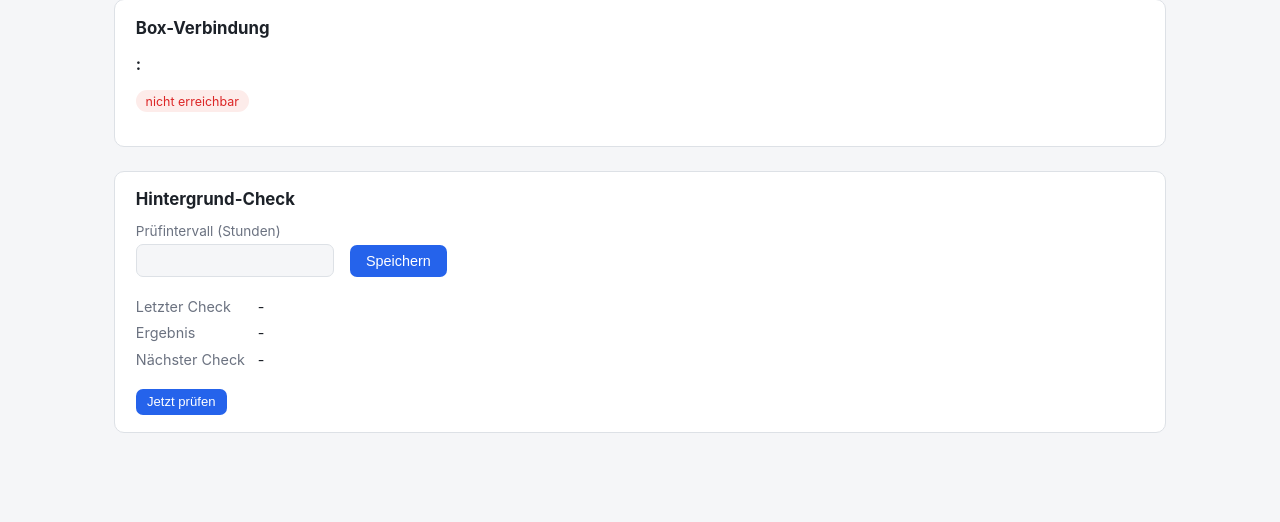
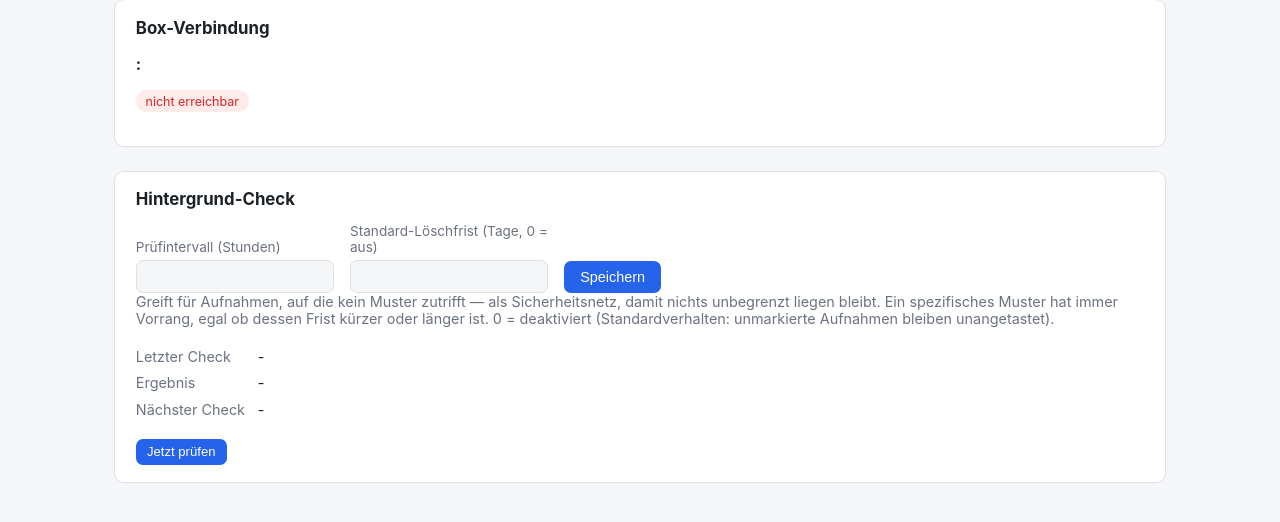
Before and after one commit to Sagestum/recording-manager, a FastAPI app: template app/templates/settings.html in a window 1280 px wide. Shown: the part 130-652 px from the top of the page. Run offline with FastAPI, Linux system fonts and the light colour scheme; the template is opened without the code that fills it, so the values that code supplies are empty; parts of the project's set-up code (start-up, migrations or seed data) failed here and were passed over.

Commit message:
Add global default retention rule as fallback for unmatched recordings

```diff
--- a/app/db.py
+++ b/app/db.py
@@ -34,6 +34,7 @@ CREATE TABLE IF NOT EXISTS deletion_log (
 
 _DEFAULT_SETTINGS = {
     "check_interval_hours": str(DEFAULT_CHECK_INTERVAL_HOURS),
+    "default_retention_days": "0",
     "last_check_at": "",
     "last_check_summary": "",
 }
--- a/app/main.py
+++ b/app/main.py
@@ -78,10 +78,8 @@ def recordings_page(request: Request, auth=Depends(require_auth)):
     rows = []
     for m in movies:
         eventname = m.get("eventname") or ""
-        match = scheduler.find_matching_pattern(eventname, patterns)
-        expiry = None
-        if match:
-            expiry = (m.get("recordingtime") or 0) + match["days"] * 86400
+        pattern_label, days = scheduler.resolve_rule(eventname, patterns)
+        expiry = (m.get("recordingtime") or 0) + days * 86400 if days else None
         rows.append(
             {
                 "eventname": eventname,
@@ -90,8 +88,8 @@ def recordings_page(request: Request, auth=Depends(require_auth)):
                 "filesize_readable": m.get("filesize_readable", ""),
                 "length": m.get("length", ""),
                 "serviceref": m.get("serviceref") or m.get("fullname"),
-                "pattern": match["pattern"] if match else None,
-                "days": match["days"] if match else None,
+                "pattern": pattern_label,
+                "days": days,
                 "expiry": expiry,
                 "expired": bool(expiry and now >= expiry),
             }
@@ -215,6 +213,7 @@ def settings_page(request: Request, auth=Depends(require_auth)):
         {
             "request": request,
             "interval": db.get_setting("check_interval_hours", "6"),
+            "default_retention_days": db.get_setting("default_retention_days", "0"),
             "last_check_at": db.get_setting("last_check_at", ""),
             "last_check_summary": db.get_setting("last_check_summary", ""),
             "next_run": scheduler.next_run_time(),
@@ -228,8 +227,13 @@ def settings_page(request: Request, auth=Depends(require_auth)):
 
 
 @app.post("/settings")
-def update_settings(interval_hours: int = Form(...), auth=Depends(require_auth)):
+def update_settings(
+    interval_hours: int = Form(...),
+    default_retention_days: int = Form(0),
+    auth=Depends(require_auth),
+):
     db.set_setting("check_interval_hours", max(1, interval_hours))
+    db.set_setting("default_retention_days", max(0, default_retention_days))
     scheduler.reschedule()
     return RedirectResponse(url="/settings", status_code=303)
 
--- a/app/scheduler.py
+++ b/app/scheduler.py
@@ -33,6 +33,32 @@ def find_matching_pattern(eventname, patterns):
     return None
 
 
+DEFAULT_RULE_LABEL = "Alle Aufnahmen (Standardregel)"
+
+
+def get_default_retention_days():
+    try:
+        value = int(db.get_setting("default_retention_days", "0") or "0")
+    except (TypeError, ValueError):
+        return None
+    return value if value > 0 else None
+
+
+def resolve_rule(eventname, patterns):
+    """Ermittelt Muster-Name und Tage fuer eine Aufnahme.
+
+    Ein spezifisches Muster hat immer Vorrang vor der globalen Standardregel,
+    unabhaengig davon, ob dessen Frist kuerzer oder laenger ist.
+    """
+    match = find_matching_pattern(eventname, patterns)
+    if match:
+        return match["pattern"], match["days"]
+    default_days = get_default_retention_days()
+    if default_days:
+        return DEFAULT_RULE_LABEL, default_days
+    return None, None
+
+
 def run_check():
     """Aufnahmen laden, abgelaufene (nach Muster-Regel) loeschen."""
     log.info("Starte Aufraeum-Check")
@@ -52,12 +78,12 @@ def run_check():
     for movie in movies:
         checked += 1
         eventname = movie.get("eventname") or ""
-        match = find_matching_pattern(eventname, patterns)
-        if not match:
+        pattern_label, days = resolve_rule(eventname, patterns)
+        if days is None:
             continue
 
         recordingtime = movie.get("recordingtime") or 0
-        expiry = recordingtime + match["days"] * 86400
+        expiry = recordingtime + days * 86400
         if now < expiry:
             continue
 
@@ -70,11 +96,11 @@ def run_check():
         except Exception as exc:
             ok, message = False, str(exc)
 
-        db.log_deletion(eventname, movie.get("filename", ""), match["pattern"], recordingtime, ok, message)
+        db.log_deletion(eventname, movie.get("filename", ""), pattern_label, recordingtime, ok, message)
 
         if ok:
             deleted += 1
-            log.info("Geloescht: %s (Muster '%s')", eventname, match["pattern"])
+            log.info("Geloescht: %s (Regel '%s')", eventname, pattern_label)
         else:
             errors += 1
             log.warning("Loeschen fehlgeschlagen fuer %s: %s", eventname, message)
--- a/app/templates/recordings.html
+++ b/app/templates/recordings.html
@@ -2,7 +2,7 @@
 {% block title %}Aufnahmen{% endblock %}
 {% block content %}
 <h1>Abgeschlossene Aufnahmen</h1>
-<p class="hint">Aufnahmen, die bereits fertig auf der Festplatte liegen. Nur Aufnahmen mit passendem Muster werden automatisch gelöscht.</p>
+<p class="hint">Aufnahmen, die bereits fertig auf der Festplatte liegen. Gelöscht wird nur, wenn ein Muster zutrifft oder die Standardregel (siehe Einstellungen) aktiv ist.</p>
 
 {% if error %}
 <div class="banner error">Verbindung zur Box fehlgeschlagen: {{ error }}</div>
--- a/app/templates/settings.html
+++ b/app/templates/settings.html
@@ -20,8 +20,18 @@
       Prüfintervall (Stunden)
       <input type="number" name="interval_hours" min="1" value="{{ interval }}" required>
     </label>
+    <label class="narrow">
+      Standard-Löschfrist (Tage, 0 = aus)
+      <input type="number" name="default_retention_days" min="0" value="{{ default_retention_days }}">
+    </label>
     <button class="btn" type="submit">Speichern</button>
   </form>
+  <p class="hint">
+    Greift für Aufnahmen, auf die kein Muster zutrifft — als Sicherheitsnetz, damit
+    nichts unbegrenzt liegen bleibt. Ein spezifisches Muster hat immer Vorrang,
+    egal ob dessen Frist kürzer oder länger ist. 0 = deaktiviert (Standardverhalten:
+    unmarkierte Aufnahmen bleiben unangetastet).
+  </p>
 
   <table class="kv-table">
     <tr><td>Letzter Check</td><td>{{ last_check_at | fmt_ts if last_check_at else '-' }}</td></tr>
```
